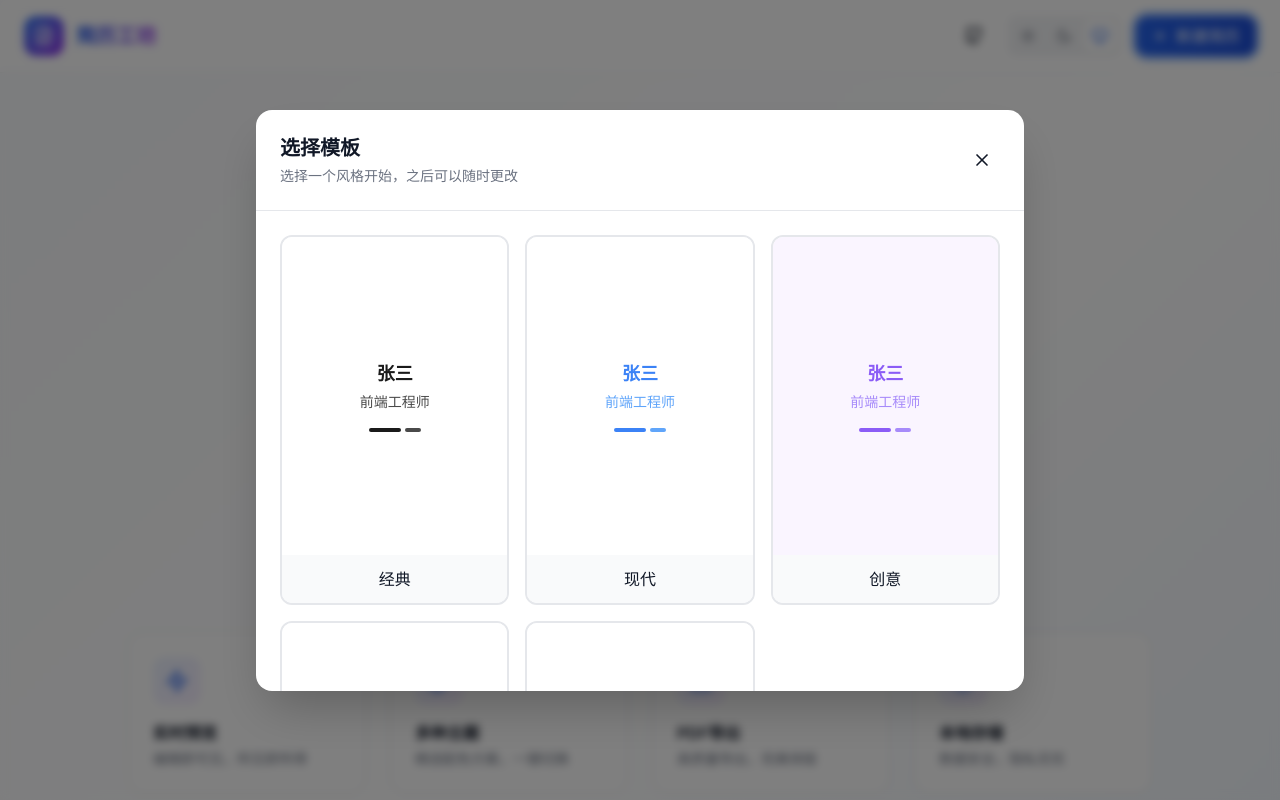
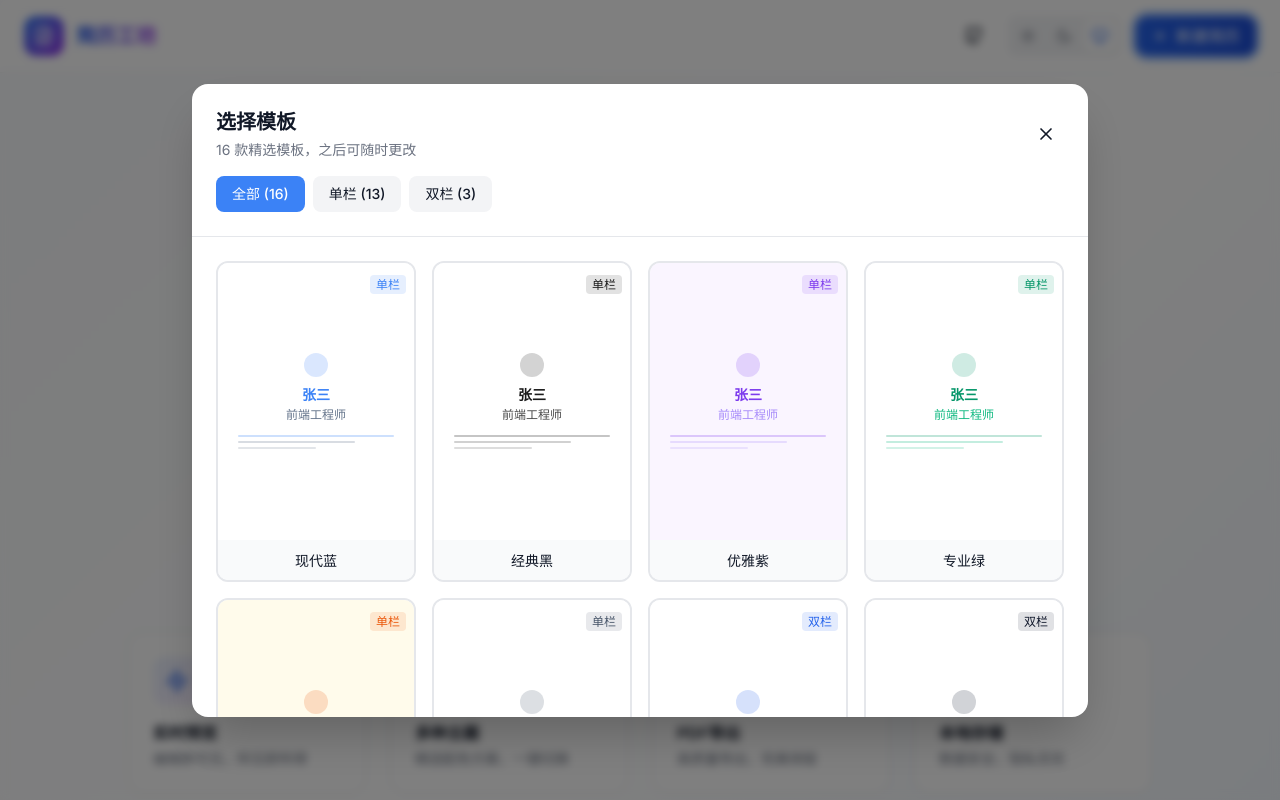
Before and after one commit to demonq0q/ResumeGeneration, a Next.js app: page / in a window 1280 px wide. Both pictures are taken after a click on the button "新建简历". Shown: the top 800 px of the page. Built offline with nearby package versions, Linux system fonts and the light colour scheme.

Commit message:
添加更多简历模板主题

```diff
--- a/src/app/page.tsx
+++ b/src/app/page.tsx
@@ -340,6 +340,16 @@ function TemplateModal({
   onClose: () => void;
   onCreate: (themeId?: string) => void;
 }) {
+  const [filter, setFilter] = useState<'all' | 'single' | 'double'>('all');
+
+  const filteredThemes = presetThemes.filter((theme) => {
+    if (filter === 'all') return true;
+    return theme.layout === filter;
+  });
+
+  const singleCount = presetThemes.filter((t) => t.layout === 'single').length;
+  const doubleCount = presetThemes.filter((t) => t.layout === 'double').length;
+
   return (
     <motion.div
       initial={{ opacity: 0 }}
@@ -352,13 +362,14 @@ function TemplateModal({
         initial={{ scale: 0.95, opacity: 0 }}
         animate={{ scale: 1, opacity: 1 }}
         exit={{ scale: 0.95, opacity: 0 }}
-        className="bg-white dark:bg-gray-900 rounded-2xl shadow-2xl max-w-3xl w-full max-h-[80vh] overflow-hidden"
+        className="bg-white dark:bg-gray-900 rounded-2xl shadow-2xl max-w-4xl w-full max-h-[85vh] overflow-hidden"
         onClick={(e) => e.stopPropagation()}
       >
-        <div className="p-6 border-b border-gray-200 dark:border-gray-800 flex items-center justify-between">
+        <div className="p-6 border-b border-gray-200 dark:border-gray-800">
+          <div className="flex items-center justify-between mb-4">
             <div>
               <h2 className="text-xl font-bold">选择模板</h2>
-            <p className="text-sm text-gray-500 mt-1">选择一个风格开始，之后可以随时更改</p>
+              <p className="text-sm text-gray-500 mt-1">{presetThemes.length} 款精选模板，之后可随时更改</p>
             </div>
             <button
               onClick={onClose}
@@ -368,42 +379,97 @@ function TemplateModal({
             </button>
           </div>
 
+          {/* Filter Tabs */}
+          <div className="flex gap-2">
+            <button
+              onClick={() => setFilter('all')}
+              className={`px-4 py-2 rounded-lg text-sm font-medium transition-colors ${
+                filter === 'all'
+                  ? 'bg-blue-500 text-white'
+                  : 'bg-gray-100 dark:bg-gray-800 hover:bg-gray-200 dark:hover:bg-gray-700'
+              }`}
+            >
+              全部 ({presetThemes.length})
+            </button>
+            <button
+              onClick={() => setFilter('single')}
+              className={`px-4 py-2 rounded-lg text-sm font-medium transition-colors ${
+                filter === 'single'
+                  ? 'bg-blue-500 text-white'
+                  : 'bg-gray-100 dark:bg-gray-800 hover:bg-gray-200 dark:hover:bg-gray-700'
+              }`}
+            >
+              单栏 ({singleCount})
+            </button>
+            <button
+              onClick={() => setFilter('double')}
+              className={`px-4 py-2 rounded-lg text-sm font-medium transition-colors ${
+                filter === 'double'
+                  ? 'bg-blue-500 text-white'
+                  : 'bg-gray-100 dark:bg-gray-800 hover:bg-gray-200 dark:hover:bg-gray-700'
+              }`}
+            >
+              双栏 ({doubleCount})
+            </button>
+          </div>
+        </div>
+
         <div className="p-6 overflow-y-auto max-h-[60vh]">
-          <div className="grid grid-cols-2 md:grid-cols-3 gap-4">
-            {presetThemes.map((theme) => (
+          <div className="grid grid-cols-2 sm:grid-cols-3 lg:grid-cols-4 gap-4">
+            {filteredThemes.map((theme) => (
               <motion.button
                 key={theme.id}
                 onClick={() => onCreate(theme.id)}
-                className="group relative rounded-xl border-2 border-gray-200 dark:border-gray-700 overflow-hidden hover:border-blue-500 transition-colors"
+                className="group relative rounded-xl border-2 border-gray-200 dark:border-gray-700 overflow-hidden hover:border-blue-500 transition-all hover:shadow-lg"
                 whileHover={{ scale: 1.02 }}
                 whileTap={{ scale: 0.98 }}
+                layout
               >
                 <div
-                  className="aspect-[210/297] p-4 flex flex-col items-center justify-center"
+                  className="aspect-[210/297] p-3 flex flex-col items-center justify-center relative"
                   style={{ backgroundColor: theme.backgroundColor }}
                 >
+                  {/* Layout badge */}
+                  <div className="absolute top-2 right-2">
+                    <span
+                      className="text-xs px-1.5 py-0.5 rounded"
+                      style={{
+                        backgroundColor: theme.primaryColor + '20',
+                        color: theme.primaryColor,
+                      }}
+                    >
+                      {theme.layout === 'double' ? '双栏' : '单栏'}
+                    </span>
+                  </div>
+
+                  {/* Preview content */}
                   <div
-                    className="text-lg font-bold mb-1"
+                    className="w-6 h-6 rounded-full mb-2"
+                    style={{ backgroundColor: theme.primaryColor + '30' }}
+                  />
+                  <div
+                    className="text-sm font-bold mb-0.5"
                     style={{ color: theme.primaryColor }}
                   >
                     张三
                   </div>
                   <div
-                    className="text-sm"
+                    className="text-xs"
                     style={{ color: theme.secondaryColor }}
                   >
                     前端工程师
                   </div>
-                  <div className="mt-4 flex gap-1">
-                    <div className="w-8 h-1 rounded" style={{ backgroundColor: theme.primaryColor }} />
-                    <div className="w-4 h-1 rounded" style={{ backgroundColor: theme.secondaryColor }} />
+                  <div className="mt-3 w-full px-2 space-y-1">
+                    <div className="h-0.5 rounded" style={{ backgroundColor: theme.primaryColor + '40' }} />
+                    <div className="h-0.5 w-3/4 rounded" style={{ backgroundColor: theme.secondaryColor + '40' }} />
+                    <div className="h-0.5 w-1/2 rounded" style={{ backgroundColor: theme.secondaryColor + '30' }} />
                   </div>
                 </div>
-                <div className="p-3 bg-gray-50 dark:bg-gray-800 text-center">
-                  <span className="font-medium">{theme.name}</span>
+                <div className="p-2 bg-gray-50 dark:bg-gray-800 text-center">
+                  <span className="text-sm font-medium">{theme.name}</span>
                 </div>
                 {/* Hover overlay */}
-                <div className="absolute inset-0 bg-blue-600/90 opacity-0 group-hover:opacity-100 transition-opacity flex items-center justify-center">
+                <div className="absolute inset-0 bg-gradient-to-t from-blue-600 to-blue-500 opacity-0 group-hover:opacity-95 transition-opacity flex items-center justify-center">
                   <span className="text-white font-semibold">使用此模板</span>
                 </div>
               </motion.button>
--- a/src/lib/themes.ts
+++ b/src/lib/themes.ts
@@ -1,9 +1,21 @@
 import { ThemeConfig } from '@/types/resume';
 
 export const presetThemes: ThemeConfig[] = [
+  // 基础主题
+  {
+    id: 'modern',
+    name: '现代蓝',
+    primaryColor: '#3b82f6',
+    secondaryColor: '#64748b',
+    backgroundColor: '#ffffff',
+    textColor: '#1f2937',
+    fontFamily: 'sans',
+    fontSize: 'medium',
+    layout: 'single',
+  },
   {
     id: 'classic',
-    name: '经典',
+    name: '经典黑',
     primaryColor: '#1a1a1a',
     secondaryColor: '#4a4a4a',
     backgroundColor: '#ffffff',
@@ -13,10 +25,21 @@ export const presetThemes: ThemeConfig[] = [
     layout: 'single',
   },
   {
-    id: 'modern',
-    name: '现代',
-    primaryColor: '#3b82f6',
-    secondaryColor: '#60a5fa',
+    id: 'elegant',
+    name: '优雅紫',
+    primaryColor: '#7c3aed',
+    secondaryColor: '#a78bfa',
+    backgroundColor: '#faf5ff',
+    textColor: '#1f2937',
+    fontFamily: 'sans',
+    fontSize: 'medium',
+    layout: 'single',
+  },
+  {
+    id: 'professional',
+    name: '专业绿',
+    primaryColor: '#059669',
+    secondaryColor: '#10b981',
     backgroundColor: '#ffffff',
     textColor: '#1f2937',
     fontFamily: 'sans',
@@ -25,37 +48,138 @@ export const presetThemes: ThemeConfig[] = [
   },
   {
     id: 'creative',
-    name: '创意',
-    primaryColor: '#8b5cf6',
-    secondaryColor: '#a78bfa',
-    backgroundColor: '#faf5ff',
+    name: '创意橙',
+    primaryColor: '#ea580c',
+    secondaryColor: '#fb923c',
+    backgroundColor: '#fffbeb',
     textColor: '#1f2937',
+    fontFamily: 'sans',
+    fontSize: 'medium',
+    layout: 'single',
+  },
+  {
+    id: 'minimal',
+    name: '极简灰',
+    primaryColor: '#475569',
+    secondaryColor: '#94a3b8',
+    backgroundColor: '#ffffff',
+    textColor: '#334155',
+    fontFamily: 'sans',
+    fontSize: 'small',
+    layout: 'single',
+  },
+  // 双栏主题
+  {
+    id: 'sidebar-blue',
+    name: '双栏蓝',
+    primaryColor: '#2563eb',
+    secondaryColor: '#60a5fa',
+    backgroundColor: '#ffffff',
+    textColor: '#1e293b',
     fontFamily: 'sans',
     fontSize: 'medium',
     layout: 'double',
   },
   {
-    id: 'minimal',
-    name: '简约',
-    primaryColor: '#64748b',
-    secondaryColor: '#94a3b8',
+    id: 'sidebar-dark',
+    name: '双栏深',
+    primaryColor: '#0f172a',
+    secondaryColor: '#475569',
     backgroundColor: '#ffffff',
-    textColor: '#475569',
+    textColor: '#1e293b',
     fontFamily: 'sans',
-    fontSize: 'small',
+    fontSize: 'medium',
+    layout: 'double',
+  },
+  {
+    id: 'sidebar-teal',
+    name: '双栏青',
+    primaryColor: '#0d9488',
+    secondaryColor: '#2dd4bf',
+    backgroundColor: '#f0fdfa',
+    textColor: '#134e4a',
+    fontFamily: 'sans',
+    fontSize: 'medium',
+    layout: 'double',
+  },
+  // 特色主题
+  {
+    id: 'tech',
+    name: '科技感',
+    primaryColor: '#06b6d4',
+    secondaryColor: '#22d3ee',
+    backgroundColor: '#f8fafc',
+    textColor: '#0f172a',
+    fontFamily: 'sans',
+    fontSize: 'medium',
     layout: 'single',
   },
   {
-    id: 'professional',
-    name: '专业',
-    primaryColor: '#0f766e',
-    secondaryColor: '#14b8a6',
-    backgroundColor: '#ffffff',
+    id: 'warm',
+    name: '暖色调',
+    primaryColor: '#dc2626',
+    secondaryColor: '#f87171',
+    backgroundColor: '#fef2f2',
     textColor: '#1f2937',
     fontFamily: 'sans',
     fontSize: 'medium',
     layout: 'single',
   },
+  {
+    id: 'nature',
+    name: '自然绿',
+    primaryColor: '#16a34a',
+    secondaryColor: '#4ade80',
+    backgroundColor: '#f0fdf4',
+    textColor: '#14532d',
+    fontFamily: 'sans',
+    fontSize: 'medium',
+    layout: 'single',
+  },
+  {
+    id: 'ocean',
+    name: '海洋蓝',
+    primaryColor: '#0284c7',
+    secondaryColor: '#38bdf8',
+    backgroundColor: '#f0f9ff',
+    textColor: '#0c4a6e',
+    fontFamily: 'sans',
+    fontSize: 'medium',
+    layout: 'single',
+  },
+  {
+    id: 'rose',
+    name: '玫瑰粉',
+    primaryColor: '#e11d48',
+    secondaryColor: '#fb7185',
+    backgroundColor: '#fff1f2',
+    textColor: '#1f2937',
+    fontFamily: 'sans',
+    fontSize: 'medium',
+    layout: 'single',
+  },
+  {
+    id: 'sunset',
+    name: '日落橘',
+    primaryColor: '#c2410c',
+    secondaryColor: '#f97316',
+    backgroundColor: '#fff7ed',
+    textColor: '#431407',
+    fontFamily: 'sans',
+    fontSize: 'medium',
+    layout: 'single',
+  },
+  {
+    id: 'lavender',
+    name: '薰衣草',
+    primaryColor: '#7e22ce',
+    secondaryColor: '#a855f7',
+    backgroundColor: '#faf5ff',
+    textColor: '#3b0764',
+    fontFamily: 'serif',
+    fontSize: 'medium',
+    layout: 'single',
+  },
 ];
 
-export const defaultTheme = presetThemes[1]; // modern
+export const defaultTheme = presetThemes[0]; // modern
```
Lines whose indentation alone changed are shown as unchanged.
